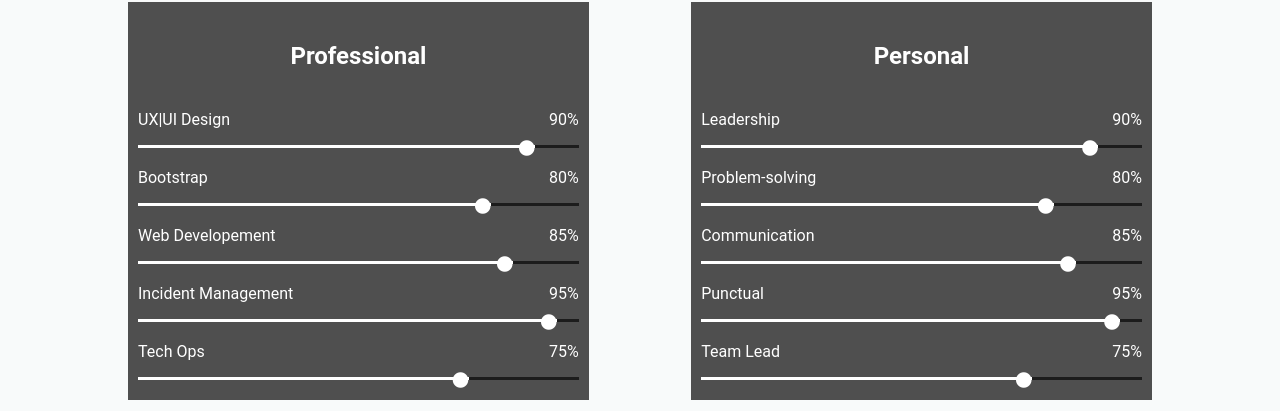
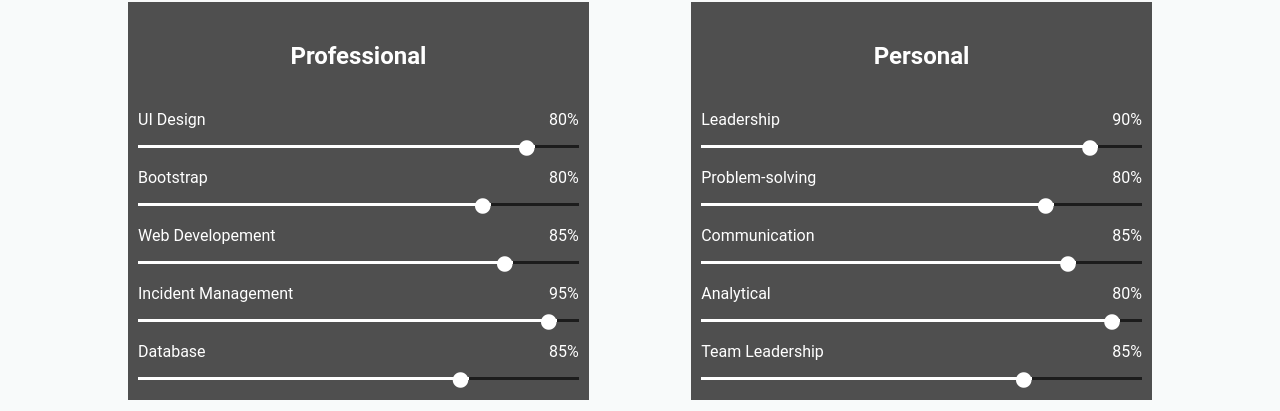
Before and after one commit to khushboo404/portfolio, a plain HTML site: page index.html in a window 1280 px wide. Shown: the part 769-1180 px from the top of the page. Drawn offline with Linux system fonts and the light colour scheme.

Commit message:
changed skills section

```diff
--- a/index.html
+++ b/index.html
@@ -43,8 +43,8 @@
                 <div class="content-wrapper">
                     <h5>Professional</h5>
                     <div class="progress-bar-div">
-                        <p>UX|UI Design
-                            <span>90%</span>
+                        <p>UI Design
+                            <span>80%</span>
                         </p>
                         <div class="progress-bar">
                             <div class="progress-bar-skill" style="width: 90%;">
@@ -83,8 +83,8 @@
                         </div>
                     </div>
                     <div class="progress-bar-div">
-                        <p>Tech Ops
-                            <span>75%</span>
+                        <p>Database
+                            <span>85%</span>
                         </p>
                         <div class="progress-bar">
                             <div class="progress-bar-skill" style="width: 75%;">
@@ -128,8 +128,8 @@
                         </div>
                     </div>
                     <div class="progress-bar-div">
-                        <p>Punctual
-                            <span>95%</span>
+                        <p>Analytical
+                            <span>80%</span>
                         </p>
                         <div class="progress-bar">
                             <div class="progress-bar-skill" style="width: 95%;">
@@ -138,8 +138,8 @@
                         </div>
                     </div>
                     <div class="progress-bar-div">
-                        <p>Team Lead
-                            <span>75%</span>
+                        <p>Team Leadership
+                            <span>85%</span>
                         </p>
                         <div class="progress-bar">
                             <div class="progress-bar-skill" style="width: 75%;">
```
